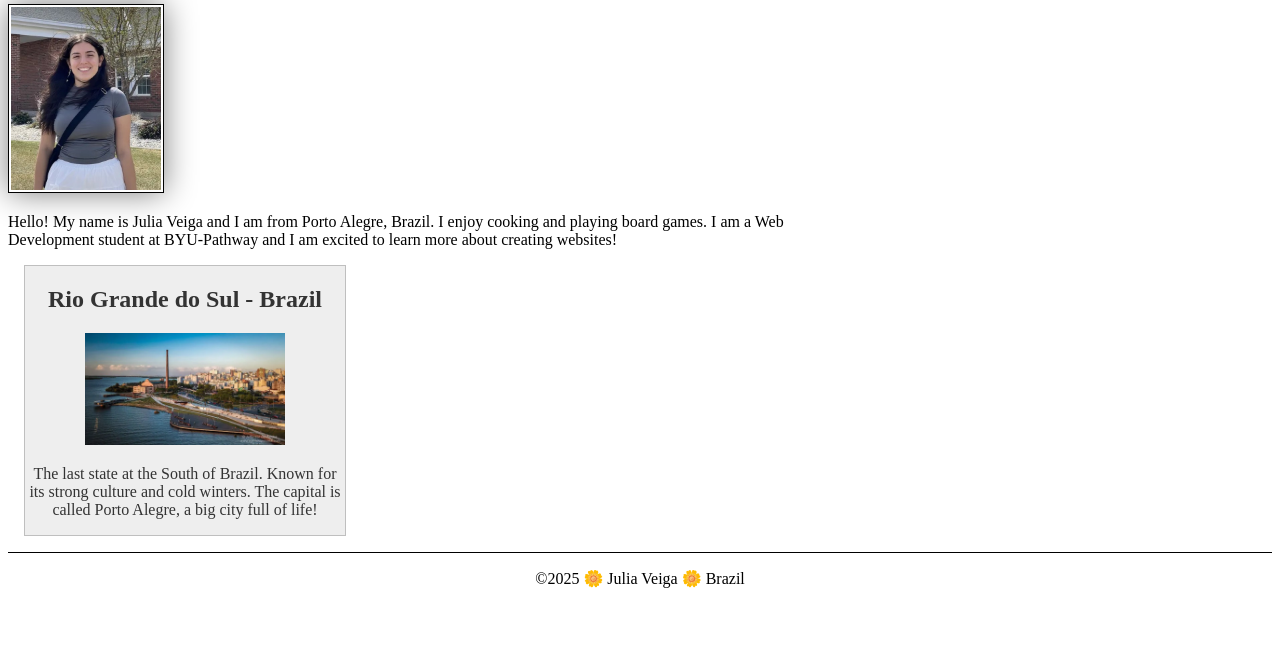
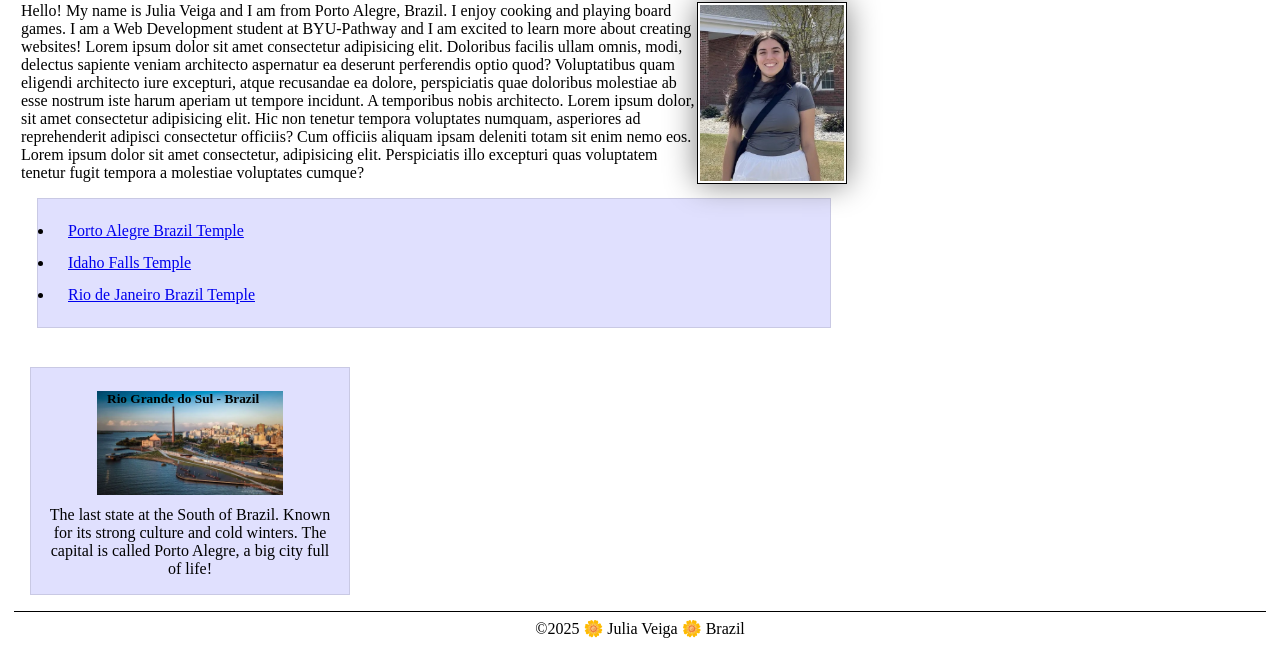
Before and after one commit to preussju/wdd130, a plain HTML site: page index.html in a window 1280 px wide. Shown: the part 220-879 px from the top of the page. Before the commit the page ends 824 px from the top, so only its background shows below. Drawn offline with Linux system fonts and the light colour scheme.

Commit message:
learning more css

```diff
--- a/index.html
+++ b/index.html
@@ -20,15 +20,21 @@
             <h1>Julia Veiga | WWD 130</h1>
             <img src="images/profile.jpg" alt="Profile Picture of Julia Veiga" width="200">
             <p>Hello! My name is Julia Veiga and I am from Porto Alegre,
-                 Brazil. I enjoy cooking and playing board games. I am a Web Development student at BYU-Pathway and I am excited to learn more about creating websites!</p>
+                 Brazil. I enjoy cooking and playing board games. I am a Web Development student at BYU-Pathway and I am excited to learn more about creating websites! Lorem ipsum dolor sit amet consectetur adipisicing elit. Doloribus facilis ullam omnis, modi, delectus sapiente veniam architecto aspernatur ea deserunt perferendis optio quod? Voluptatibus quam eligendi architecto iure excepturi, atque recusandae ea dolore, perspiciatis quae doloribus molestiae ab esse nostrum iste harum aperiam ut tempore incidunt. A temporibus nobis architecto. Lorem ipsum dolor, sit amet consectetur adipisicing elit. Hic non tenetur tempora voluptates numquam, asperiores ad reprehenderit adipisci consectetur officiis? Cum officiis aliquam ipsam deleniti totam sit enim nemo eos. Lorem ipsum dolor sit amet consectetur, adipisicing elit. Perspiciatis illo excepturi quas voluptatem tenetur fugit tempora a molestiae voluptates cumque?</p>
+            <ul class="box">
+                <li><a href="https://www.churchofjesuschrist.org/temples/details/porto-alegre-brazil-temple?lang=eng" target="_blank"> Porto Alegre Brazil Temple</a></li>
+                <li><a href="https://www.churchofjesuschrist.org/temples/details/idaho-falls-idaho-temple?lang=eng" target="_blank">Idaho Falls Temple</a></li>
+                <li><a href="https://www.churchofjesuschrist.org/temples/details/rio-de-janeiro-brazil-temple?lang=eng" target="_blank">Rio de Janeiro Brazil Temple</a></li>
+            </ul>
         </main>
-        <aside>
+        <aside class="box">
             <h2> Rio Grande do Sul - Brazil</h2>
-            <img src="images/portoalegre.webp" alt="image of Porto Alegre" width="200">
+            <img src="images/portoalegre.webp" alt="image of Porto Alegre">
             <p> The last state at the South of Brazil. Known for its strong culture and cold winters. The capital is called Porto Alegre, a big city full of life!</p>
         </aside>
         <footer>
             <p> ©2025 🌼 Julia Veiga 🌼 Brazil </p>
         </footer>
     </body>
+    <!--last modified on may/19-->
 </html>
--- a/styles/styles.css
+++ b/styles/styles.css
@@ -1,5 +1,16 @@
+:root{
+--background-color: darkblue;
+}
+
+*{
+    margin: 0;
+    padding:7px;
+    box-sizing: border-box;
+}
+
+
 nav {
-    background-color: darkblue;
+    background-color: var(--background-color);
     padding: 10px;
 }
 
@@ -14,6 +25,7 @@ h1{
 }
 
 main img{
+    float: right;
     width: 150px;
     height: auto;
     border: 1px solid black;
@@ -31,14 +43,17 @@ main{
 
 aside{
     width: 20rem;
-    margin: 1rem;
-    border: 1px solid rgb(0 0 0 / 0.2);
-    background-color: #eee;
-    color: #333;
     text-align: center;
 }
 
+aside h2{
+    position: absolute;
+    font-size: smaller;
+    left: 100px;
+
+}
 aside img {
+
     width:200px;
     height: auto;
 }
@@ -49,3 +64,13 @@ footer {
     text-align: center;
 
 }
+
+/* Class Selectors */
+
+.box{
+    margin: 1rem;
+    border: 1px solid rgb(0 0 0 / 10%);
+    padding: 1rem;
+    background-color: rgba(55, 55, 248, 0.151);
+
+}
```
